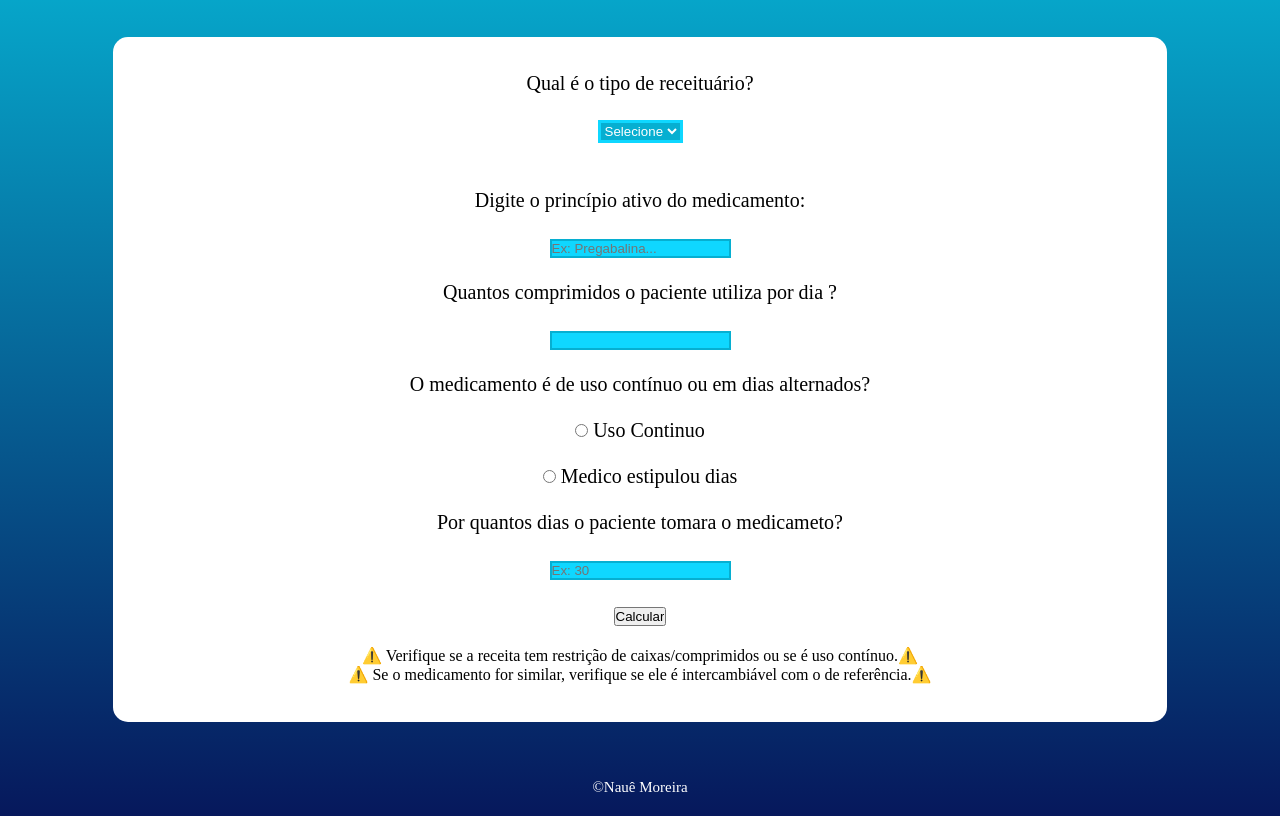
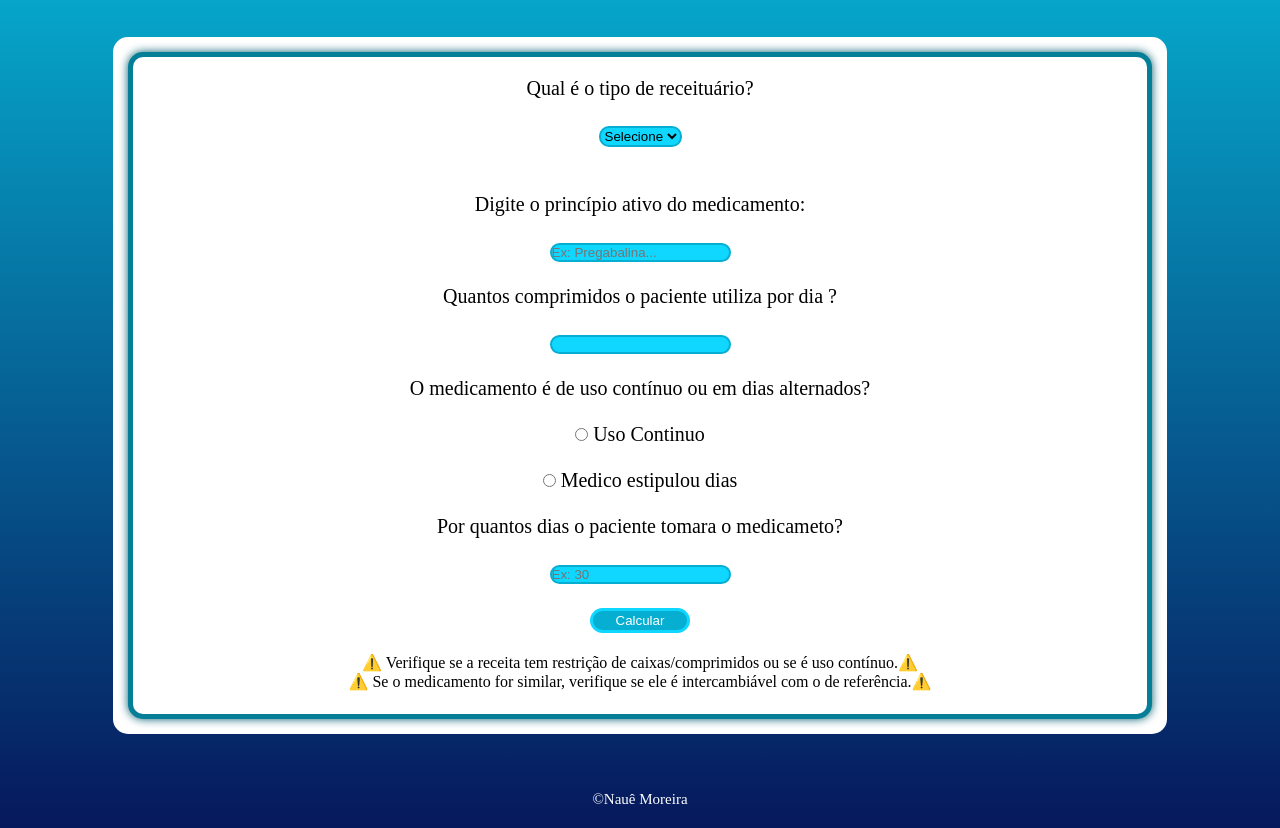
Before and after one commit to NaueMoreira/Calculo-de-comprimidos, a plain HTML site: page index.html in a window 1280 px wide. Shown: the part 58-886 px from the top of the page. Drawn offline with Linux system fonts and the light colour scheme.

Commit message:
atualização 2.3

```diff
--- a/calculodecps.css
+++ b/calculodecps.css
@@ -11,8 +11,15 @@ body{
   align-items: auto;
   padding:20px;
 }
+
+#caixa-informativa{
+  background: white;
+  border-radius: 15px;
+  border: solid 5px #057f97;
+  box-shadow: 0px 0px 10px #035d6e;
+}
 #caixa-calculo{
-  background: white !important;
+  background: white;
   color:black;
   text-align: center;
   padding:15px ;
@@ -22,7 +29,7 @@ body{
   font-size: 16px;
 }
 section{
-  background-color: white;
+  background-color: rgb(255, 255, 255);
   border-radius:15px;
   text-align: center;
   width: 85%;
@@ -31,32 +38,37 @@ section{
   font-size:20px;
   align-content: center;
   margin: 40px auto;
+
 }
 
 footer{
   color:white;
 }
-input#dias{
+input#por-quantos-dias{
   border:solid 2px #06afd1 ;
+  border-radius: 10px;
   background:#0fd7ff ;
 }
 input#medicamento{
   border:solid 2px #06afd1;
+  border-radius: 10px;
   background:#0fd7ff ;
 }
-input#receituario{
+#receituario{
   border:solid 2px #06afd1;
+  border-radius: 10px;
   background:#0fd7ff ;
 }
 input#nomeMedicamento{
   border:solid 2px #06afd1;
+  border-radius: 10px;
   background:#0fd7ff ;
 }
 header{
   color:white;
   font-style: italic;
 }
-#c{
+#botao-calcular{
   background:#06afd1 ;
   border:solid #0fd7ff 3px;
   width: 100px;
@@ -64,8 +76,3 @@ header{
   border-radius: 20px;
   color:white;
 }
-#receituario{
-  background:#06afd1 ;
-  border:solid #0fd7ff 3px;
-  color: white;
-}
--- a/index.html
+++ b/index.html
@@ -11,8 +11,8 @@
       <h1>💊Cálculo de Dispensação de Comprimidos!💊</h1>
     </header>
     <section>
+      <div id="caixa-informativa">
       <div id="caixa-calculo">
-
         <p>Qual é o tipo de receituário?</p><br>
         <select id="receituario">
         <option value="">Selecione</option>
@@ -38,6 +38,7 @@
       <div id="caixa-resultado">
         A quantidade de comprimidos a serem dispençados aparecera aqui!
       </div><br>
+      </div>
     </section><br>
     <footer>
       ©Nauê Moreira
```
